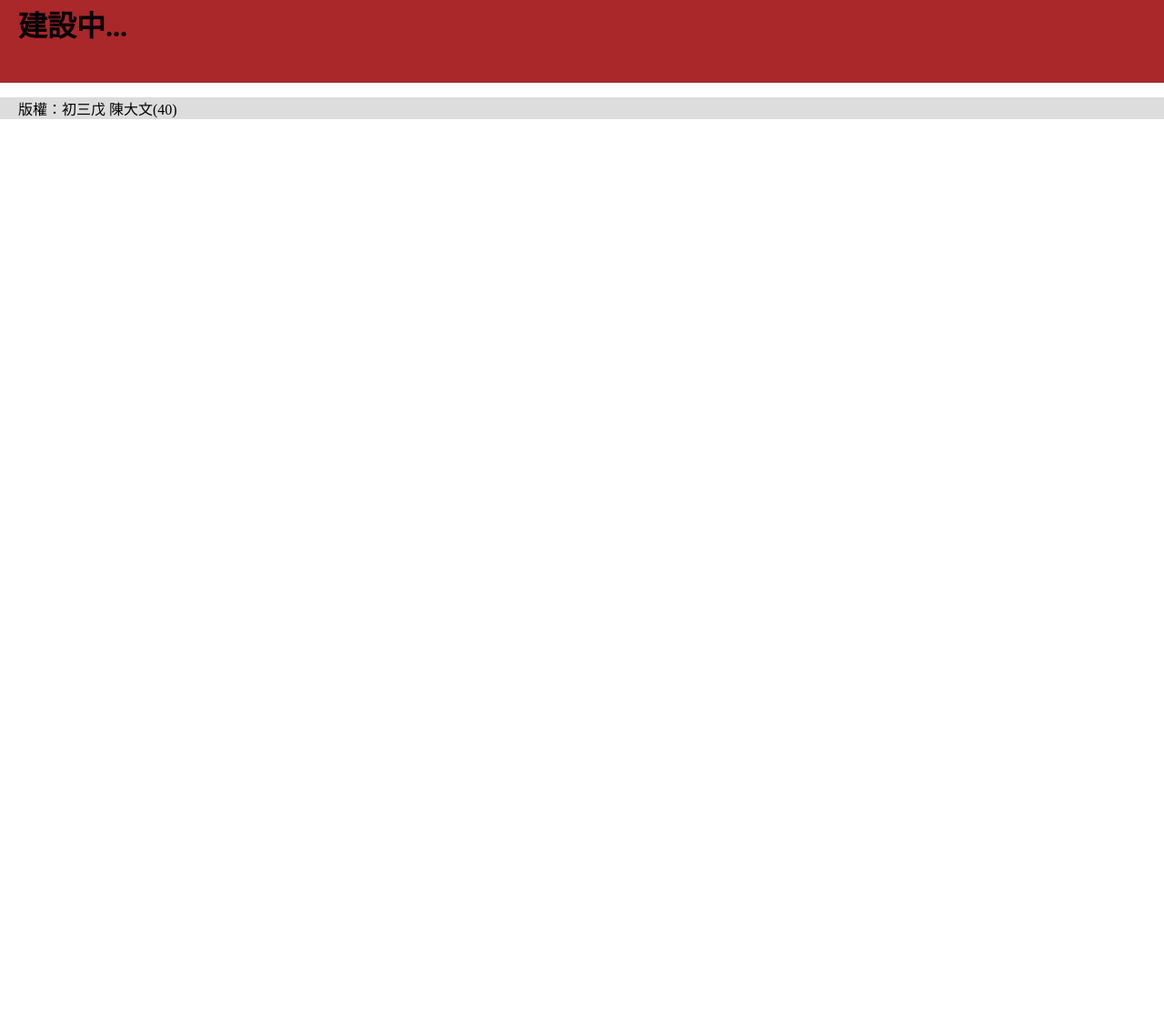
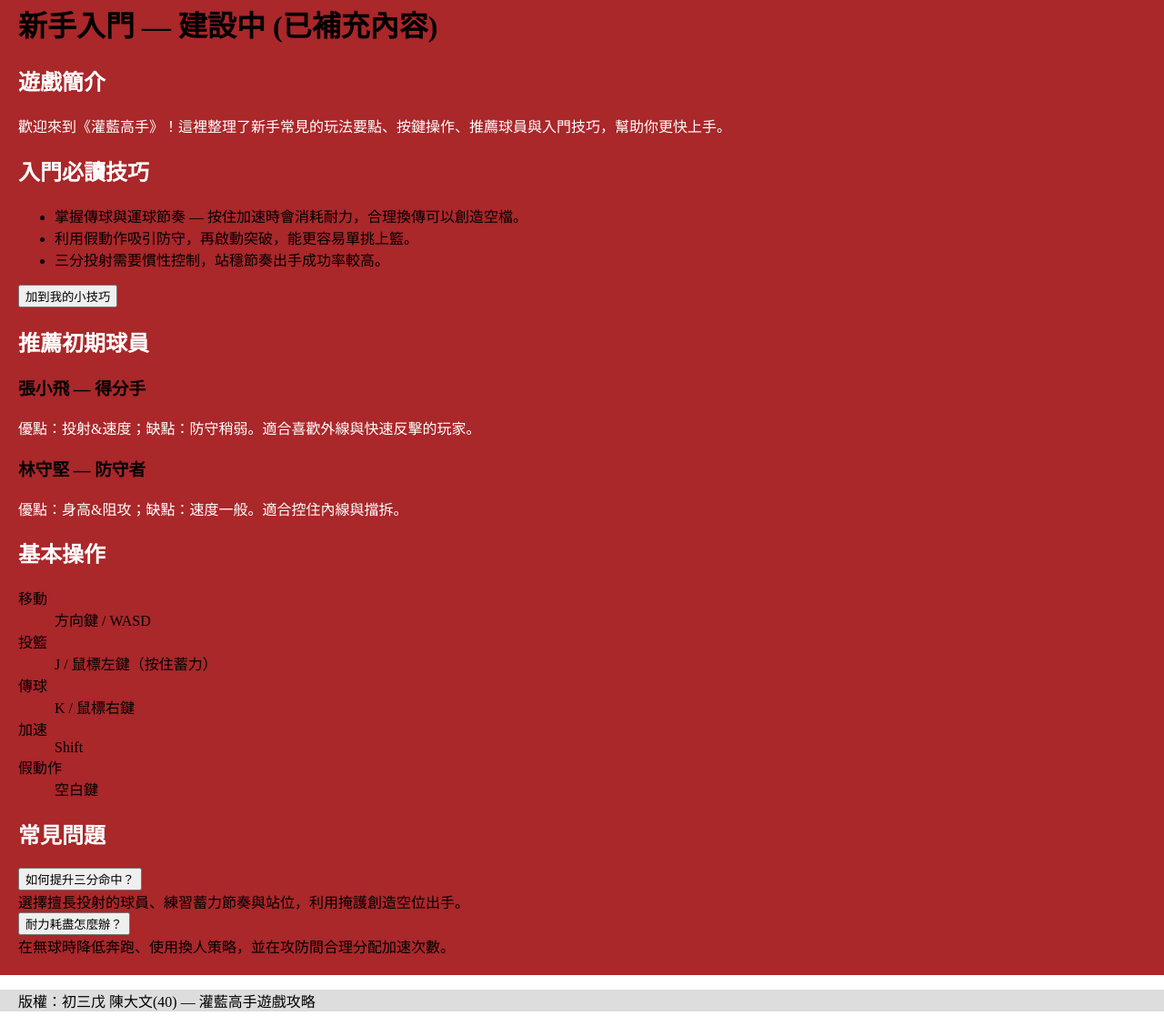
Before and after one commit to rudyleongpc/rudyleongpc.github.io, a plain HTML site: page error.html in a window 1280 px wide. Shown: the part 244-1372 px from the top of the page at 91% size. Before the commit the page ends 800 px from the top, so only its background shows below. Drawn offline with Linux system fonts and the light colour scheme.

Commit message:
Add content, styles and interactivity for error.html (game guide)

```diff
--- a/error.html
+++ b/error.html
@@ -2,31 +2,90 @@
 <html>
 	<head>
 		<meta charset="utf-8">
-		<title>期待更新</title>
+		<title>灌藍高手 — 新手入門</title>
 		<link href="style.css" rel="stylesheet" type="text/css">
+		<script src="assets/js/error.js" defer></script>
 	</head>
 
 	<body>
 
 		<div class="header">
-			<img src="image/Banner.png" />
+			<img src="image/Banner.png" alt="站點橫幅" />
 		</div>
 
 		<div class="nav">
 			<a href="index.html">首頁</a>
-			<a href="error.html">新手入門</a>
-			<a href="error.html">球員攻略</a>
-			<a href="error.html">操作攻略</a>
+			<a href="error.html" class="active">新手入門</a>
+			<a href="players.html">球員攻略</a>
+			<a href="controls.html">操作攻略</a>
 		</div>
 
 		<div class="main">
 
-			<h1>建設中...</h1>
+			<h1>新手入門 — 建設中 (已補充內容)</h1>
+
+			<section class="guide-overview card">
+				<h2>遊戲簡介</h2>
+				<p>歡迎來到《灌藍高手》！這裡整理了新手常見的玩法要點、按鍵操作、推薦球員與入門技巧，幫助你更快上手。</p>
+			</section>
+
+			<section class="tips card">
+				<h2>入門必讀技巧</h2>
+				<ul>
+					<li>掌握傳球與運球節奏 — 按住加速時會消耗耐力，合理換傳可以創造空檔。</li>
+					<li>利用假動作吸引防守，再啟動突破，能更容易單挑上籃。</li>
+					<li>三分投射需要慣性控制，站穩節奏出手成功率較高。</li>
+				</ul>
+
+				<button id="fav-btn" class="btn">加到我的小技巧</button>
+				<p id="fav-msg" class="muted"></p>
+			</section>
+
+			<section class="players card">
+				<h2>推薦初期球員</h2>
+				<div class="player-list">
+					<div class="player">
+						<h3>張小飛 — 得分手</h3>
+						<p>優點：投射&速度；缺點：防守稍弱。適合喜歡外線與快速反擊的玩家。</p>
+					</div>
+					<div class="player">
+						<h3>林守堅 — 防守者</h3>
+						<p>優點：身高&阻攻；缺點：速度一般。適合控住內線與擋拆。</p>
+					</div>
+				</div>
+			</section>
+
+			<section class="controls card">
+				<h2>基本操作</h2>
+				<dl>
+					<dt>移動</dt>
+					<dd>方向鍵 / WASD</dd>
+					<dt>投籃</dt>
+					<dd>J / 鼠標左鍵（按住蓄力）</dd>
+					<dt>傳球</dt>
+					<dd>K / 鼠標右鍵</dd>
+					<dt>加速</dt>
+					<dd>Shift</dd>
+					<dt>假動作</dt>
+					<dd>空白鍵</dd>
+				</dl>
+			</section>
+
+			<section class="faq card">
+				<h2>常見問題</h2>
+				<div class="accordion">
+					<button class="accordion-toggle">如何提升三分命中？</button>
+					<div class="accordion-panel">選擇擅長投射的球員、練習蓄力節奏與站位，利用掩護創造空位出手。</div>
+
+					<button class="accordion-toggle">耐力耗盡怎麼辦？</button>
+					<div class="accordion-panel">在無球時降低奔跑、使用換人策略，並在攻防間合理分配加速次數。</div>
+				</div>
+			</section>
 
 		</div>
 
 		<div class="footer">
-			<p>版權：初三戊 陳大文(40)</p>
+			<p>版權：初三戊 陳大文(40) — 灌藍高手遊戲攻略</p>
 		</div>
 
 	</body>
```
